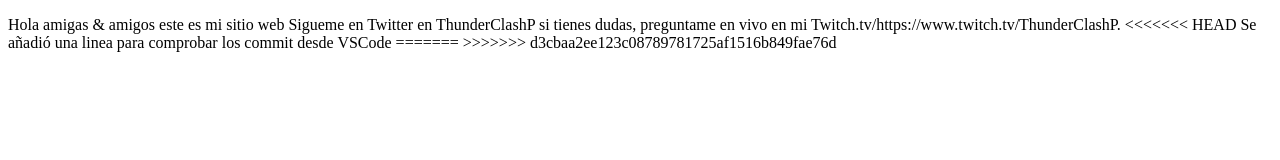
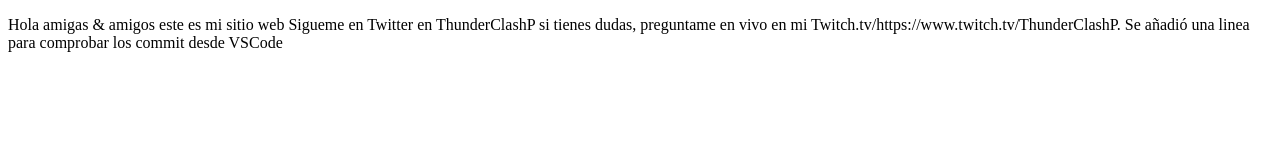
Before and after one commit to ThunderBruce/proyectoDemoCursoPrework, a plain HTML site: page index.html in a window 1280 px wide. Drawn offline with Linux system fonts and the light colour scheme.

Commit message:
Intento 2 Commit desde VSCode

```diff
--- a/index.html
+++ b/index.html
@@ -10,10 +10,7 @@
     <p>
         Hola amigas & amigos este es mi sitio web
         Sigueme en Twitter en ThunderClashP si tienes dudas, preguntame en vivo en mi Twitch.tv/https://www.twitch.tv/ThunderClashP.
-<<<<<<< HEAD
         Se añadió una linea para comprobar los commit desde VSCode
-=======
->>>>>>> d3cbaa2ee123c08789781725af1516b849fae76d
     </p>
 </body>
 </html>
```
